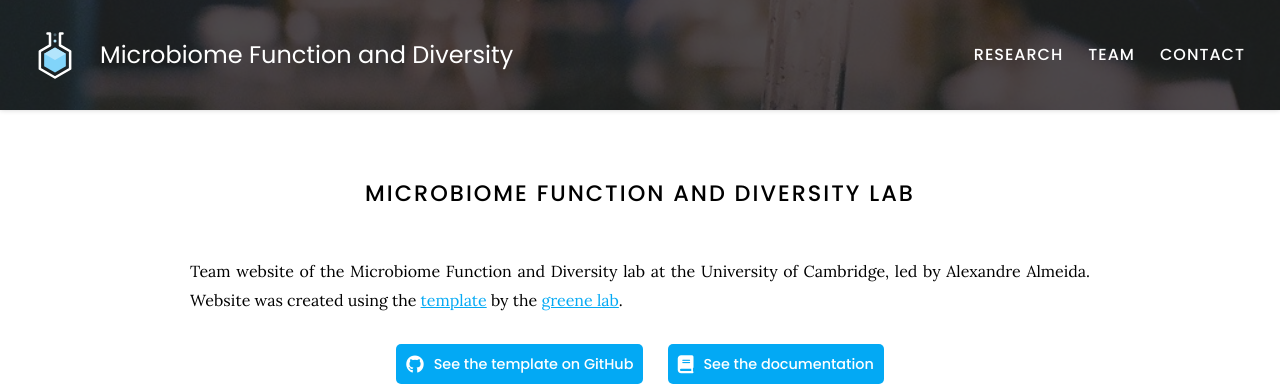
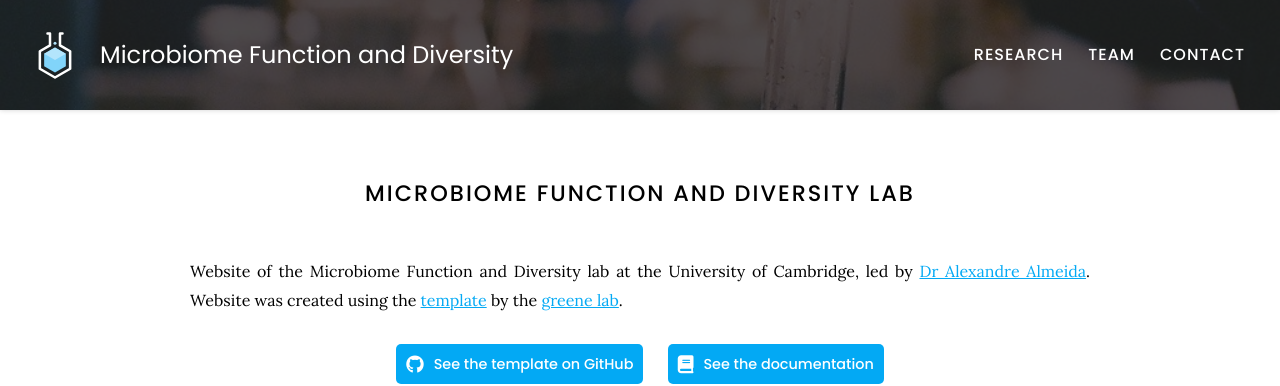
Before and after one commit to microfundiv-lab/microfundiv-lab.github.io, a Jekyll site: the page built from index.md, in a window 1280 px wide. Shown: the top 386 px of the page. Built offline with Jekyll 4.4.1, drawn with Linux system fonts in a browser that asks for light colours.

```diff
--- a/index.md
+++ b/index.md
@@ -4,7 +4,7 @@ title: Home
 
 # Microbiome Function and Diversity lab
 
-Team website of the Microbiome Function and Diversity lab at the University of Cambridge, led by Alexandre Almeida. Website was created using the [template](https://github.com/greenelab/lab-website-template) by the [greene lab](https://www.greenelab.com/).
+Website of the Microbiome Function and Diversity lab at the University of Cambridge, led by [Dr Alexandre Almeida](https://www.vet.cam.ac.uk/staff/dr-alexandre-almeida). Website was created using the [template](https://github.com/greenelab/lab-website-template) by the [greene lab](https://www.greenelab.com/).
 
 {%
   include link.html
```
